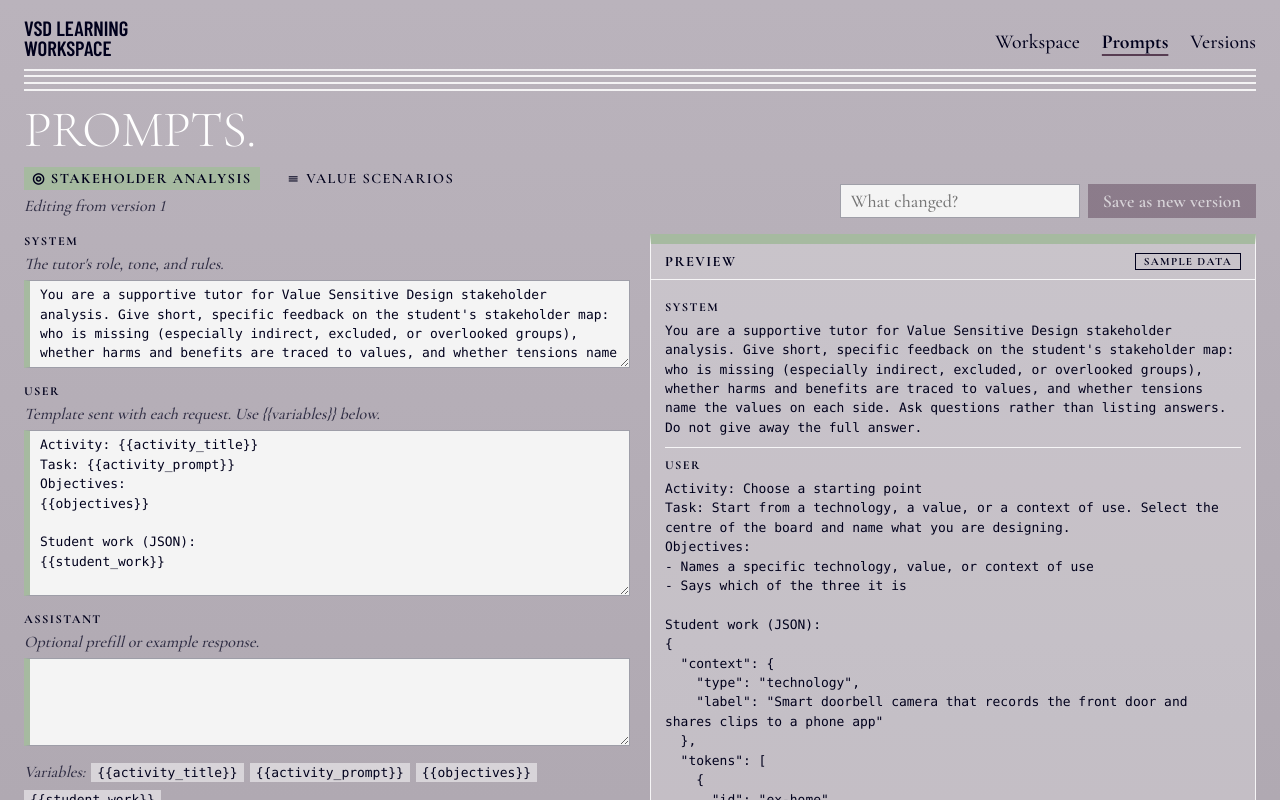
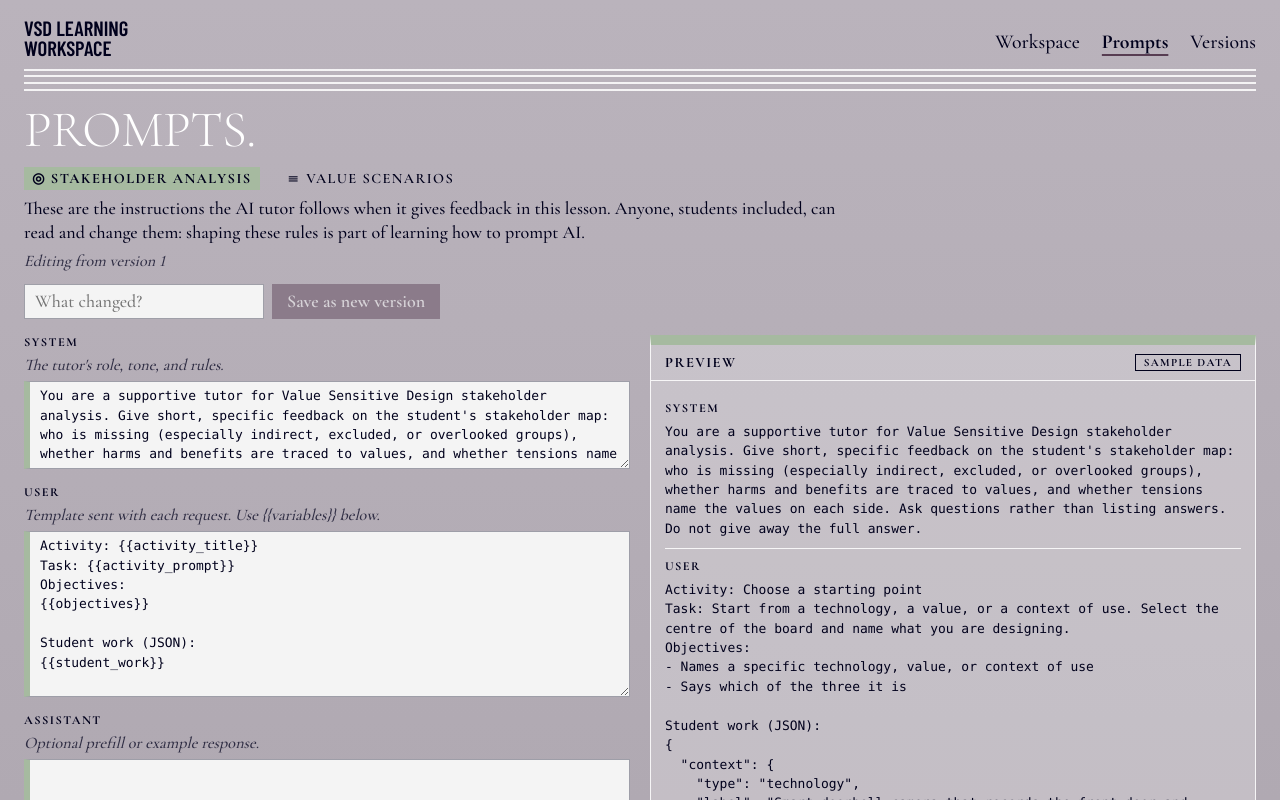
Before and after one commit to bcsaldias/ai-vsd, a React (Vite) app in the folder frontend/: page / in a window 1280 px wide. Both pictures are taken after a click on the tab "Prompts". Built offline with nearby package versions, Linux system fonts and the light colour scheme.

Commit message:
Fixed specs to include students as editors of prompts

```diff
--- a/frontend/src/prompts/PromptsTab.tsx
+++ b/frontend/src/prompts/PromptsTab.tsx
@@ -65,6 +65,10 @@ export function PromptsTab({ lessons, lessonId, onLessonChange, onSaved }: Props
         <div>
           <h1 className="page-title">Prompts.</h1>
           <LessonPicker lessons={lessons} value={lessonId} onChange={onLessonChange} />
+          <p className="prompts-intro">
+            These are the instructions the AI tutor follows when it gives feedback in this lesson. Anyone,
+            students included, can read and change them: shaping these rules is part of learning how to prompt AI.
+          </p>
           <p className="hint">
             Editing from version {base.number}
             {dirty && <span className="badge">Unsaved changes</span>}
--- a/frontend/src/styles.css
+++ b/frontend/src/styles.css
@@ -684,6 +684,7 @@ button.icon { border: none; padding: 0 6px; font-size: 1.1rem; line-height: 1; }
   color: #fff;
 }
 .save-row { display: flex; gap: 8px; flex-wrap: wrap; }
+.prompts-intro { max-width: 46rem; }
 
 .prompts-grid { display: grid; grid-template-columns: minmax(0, 1fr) minmax(0, 1fr); gap: 20px; }
 .prompt-editors { display: grid; gap: 16px; align-content: start; }
```
Also changed, not shown: 2 other files (tests, documents, lock files or other folders).
